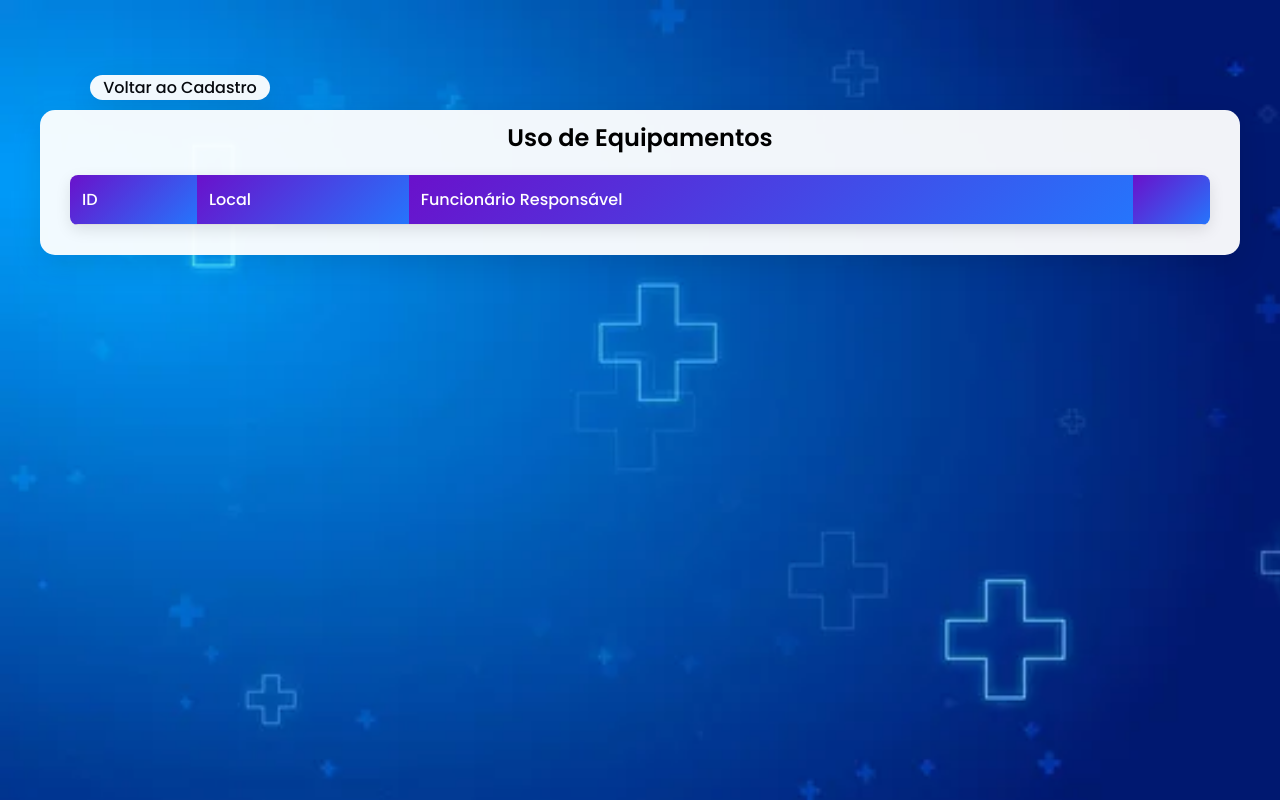
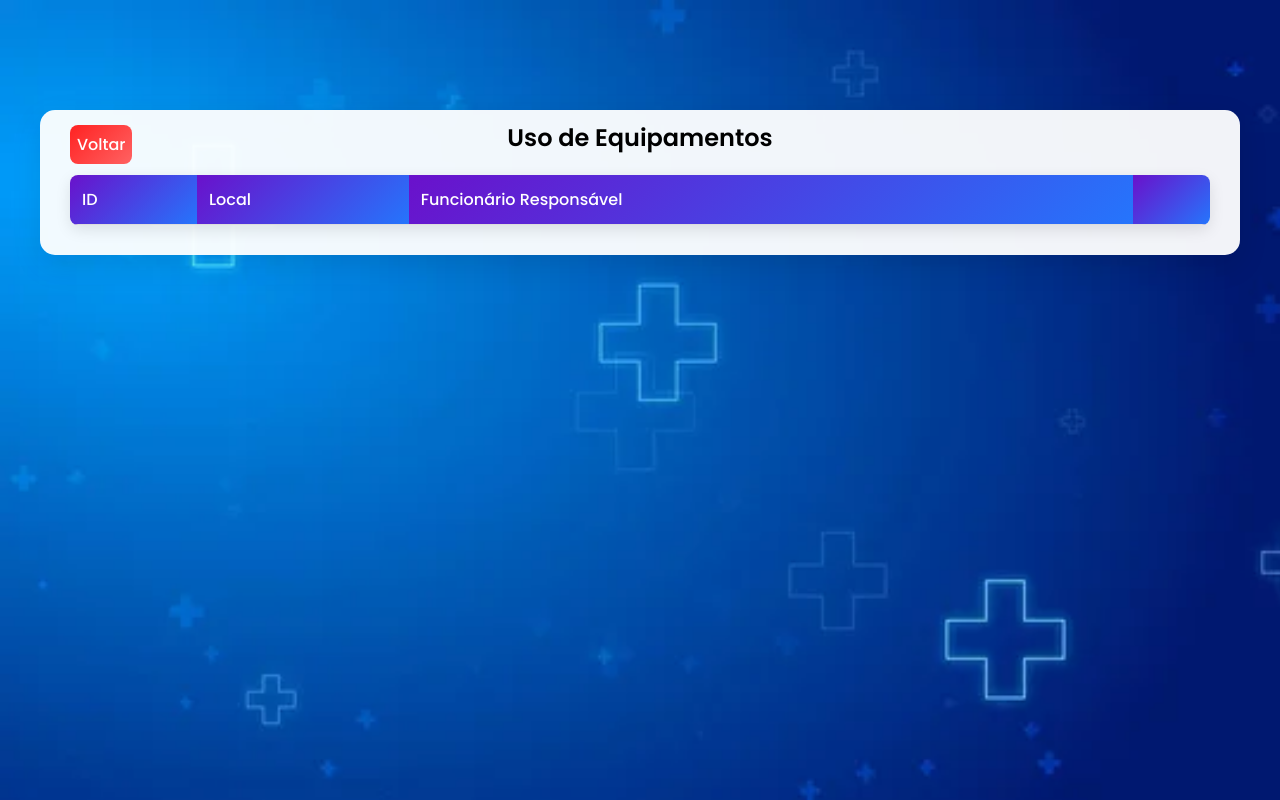
Before and after one commit to luizfernandomendesalberton/Projeto-NFID, a plain HTML site: page web/equipamentos.html in a window 1280 px wide. Drawn offline with Linux system fonts and the light colour scheme; no server answers.

Commit message:
Padronizando botão de sair e pequenas correções

```diff
--- a/web/equipamentos.html
+++ b/web/equipamentos.html
@@ -6,11 +6,12 @@
     <title>Uso de Equipamentos</title>
     <link rel="stylesheet" href="./styles/style.css">
     <link rel="stylesheet" href="./styles/estoque.css">
+    <link rel="stylesheet" href="./styles/login-cadastro.css">
     <link href="https://fonts.googleapis.com/css2?family=Poppins:wght@400;500;600&display=swap" rel="stylesheet">
 </head>
 <body>
-    <a id="voltarEstoque" href="busca-cadastro.html">Voltar ao Cadastro</a>
     <div class="container" style="width: 100%; margin-right: 0px;">
+        <a id="voltarEstoque" class="sairBusca" href="busca-cadastro.html">Voltar</a>
         <h2 id="tituloEstoque">Uso de Equipamentos</h2>
         <table id="equipamentoTable">
             <thead>
--- a/web/styles/estoque.css
+++ b/web/styles/estoque.css
@@ -44,25 +44,6 @@ a{
     color: #070a0f;
 }
 
-
-#voltarEstoque {
-    position: absolute;
-    top: 60px;
-    left: 90px;
-    width: 180px;
-    height: 25px;
-    background: rgba(255, 255, 255, 0.95);
-    border-radius: 15px;
-    box-shadow: 0 10px 30px rgba(0, 0, 0, 0.1);
-    text-align: center;
-    animation: fadeIn 0.5s ease-in-out;
-}
-
-#voltarEstoque:hover {
-    color: white;
-    background: linear-gradient(45deg, #6a11cb,#2575fc);
-}
-
 table {
     width: 100%;
     border-collapse: collapse;
--- a/web/styles/login-cadastro.css
+++ b/web/styles/login-cadastro.css
@@ -41,7 +41,7 @@ button:hover {
     transform: translateY(-2px);
 }
 
-#voltarLogin, #sair {
+#voltarLogin, #sair, #voltarEstoque {
     padding: 7px;
     color: #fff;
     border: none;
@@ -51,9 +51,14 @@ button:hover {
     background: linear-gradient(135deg, #ff2222, #ff6262);
 }
 
-#voltarLogin:hover, #sair:hover {
+#voltarLogin:hover, #sair:hover, #voltarEstoque:hover {
     background: linear-gradient(135deg, #ff6262, #ff2222);
     transform: translateY(-2px);
+}
+
+#voltarEstoque {
+    position: absolute;
+    top: 0px;
 }
 
 #pagina {
```
Also changed, not shown: data/material.json (+10 -0 lines), web/buscar.html (+1 -1 lines).
